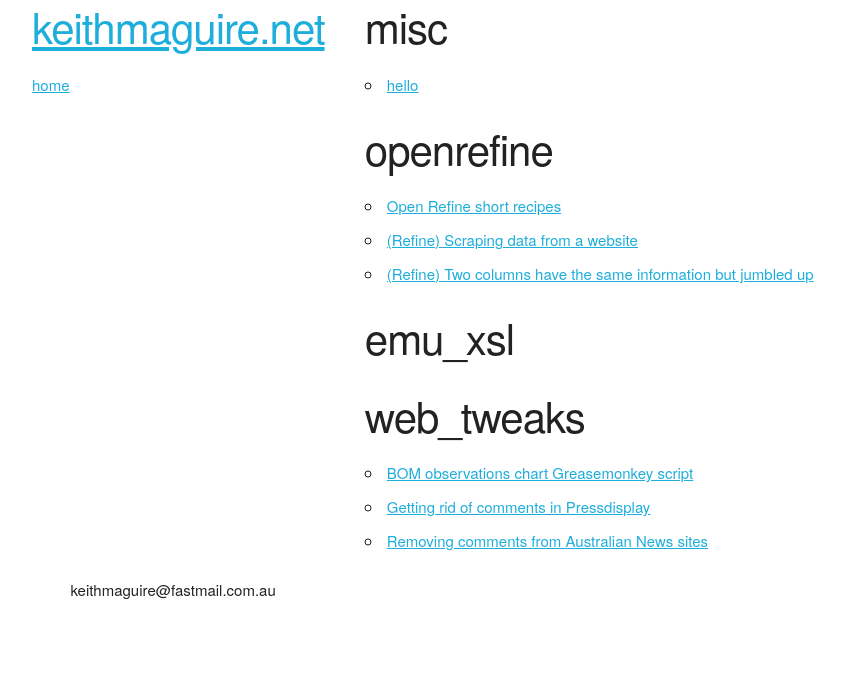
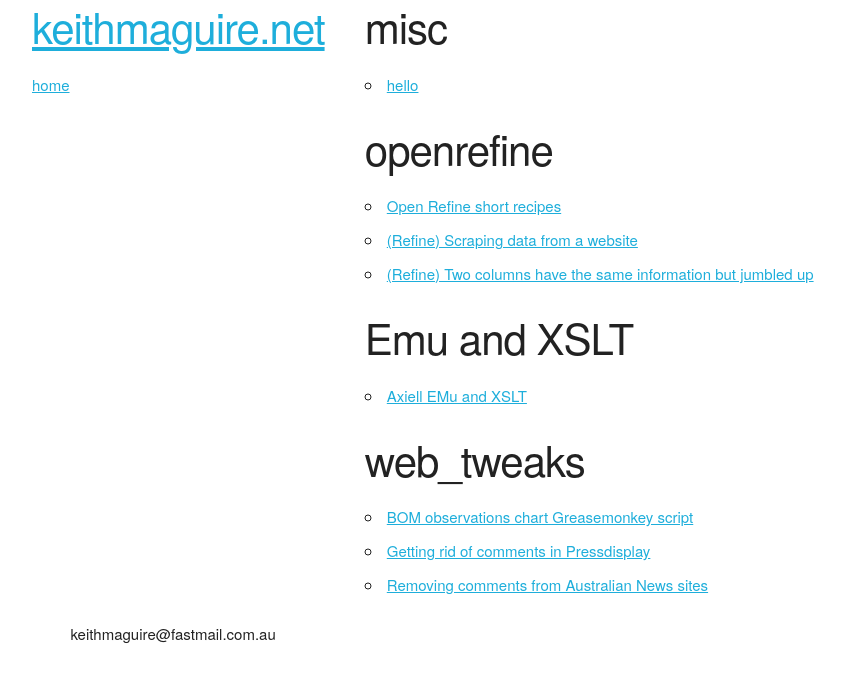
Before and after one commit to keithmaguire/keithmaguire.github.com, a Jekyll site: the page built from index.html, in a window 1280 px wide. Shown: the top 682 px of the page, without its empty margins (128-972 px from the left). Built offline with Jekyll 4.4.1, drawn with Linux system fonts in a browser that asks for light colours.

Commit message:
editing categories

```diff
--- a/_config.yml
+++ b/_config.yml
@@ -1,3 +1,3 @@
 name: keithmaguire.net
 timezone: Australia/Adelaide
-category-list: [misc, openrefine, emu_xsl, web_tweaks]
+category-list: [misc, openrefine, "Emu and XSLT", web_tweaks]
```
